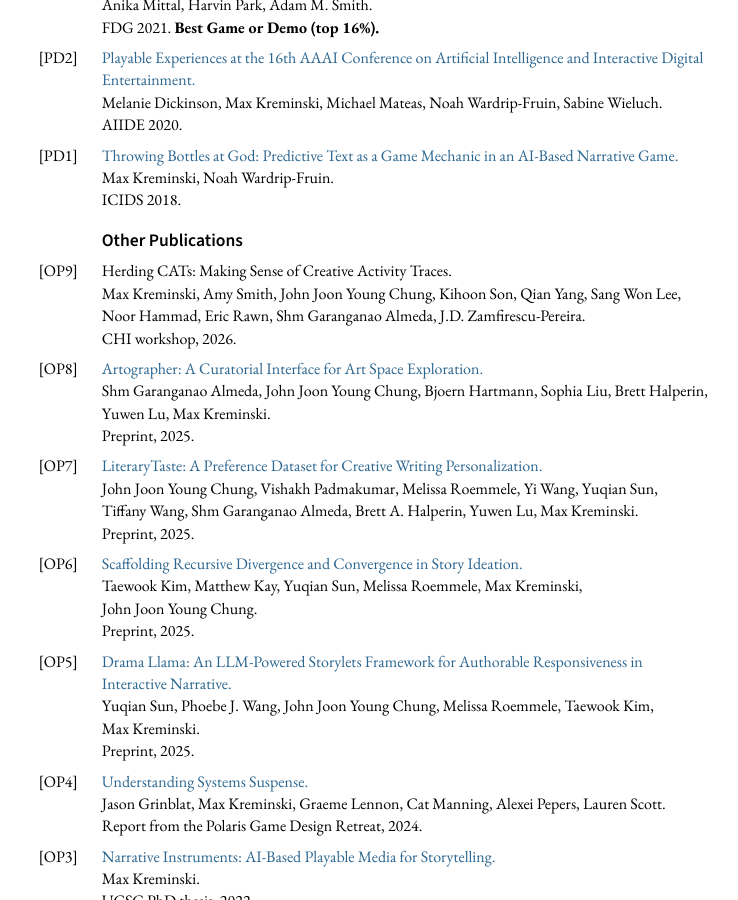
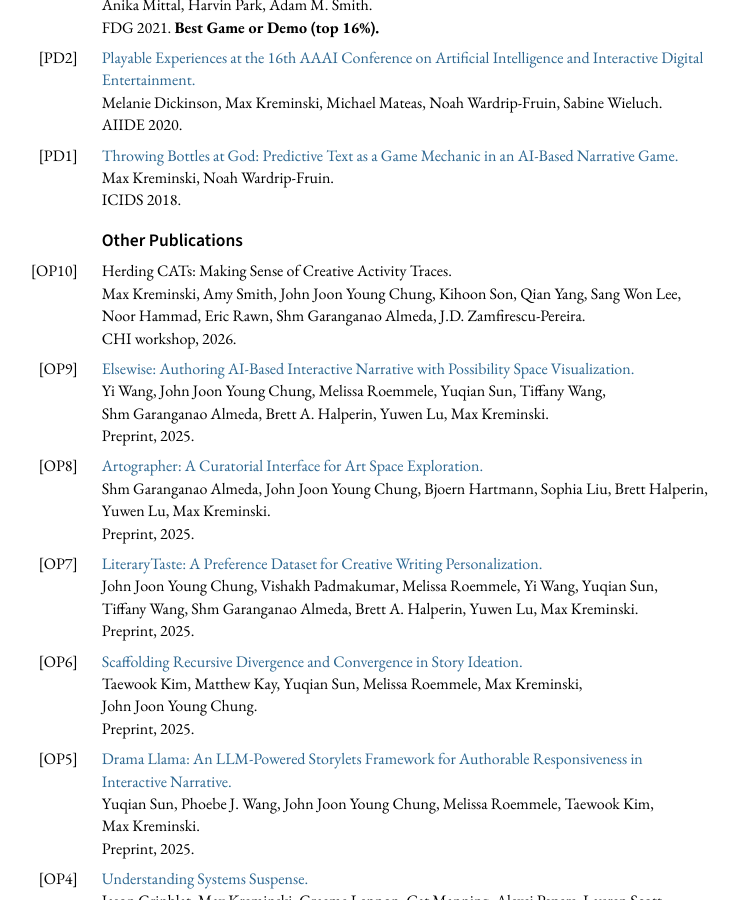
Before and after one commit to mkremins/mkremins.github.io, a Jekyll site: the page built from cv/index.html, in a window 1280 px wide and 900 px high, scrolled down 7160 px. Shown: the whole window, without its empty margins (281-1019 px from the left). Built offline with Jekyll 4.4.1, drawn with Linux system fonts in a browser that asks for light colours.

Commit message:
Add Elsewise preprint

```diff
--- a/_data/publications.json
+++ b/_data/publications.json
@@ -16,6 +16,14 @@
   "year": "2026",
   "venue": "CHI workshop",
   "venue_long": "Extended Abstracts of the CHI Conference on Human Factors in Computing Systems",
+  "pubtype": "other",
+},
+{
+  "title": "Elsewise: Authoring AI-Based Interactive Narrative with Possibility Space Visualization",
+  "url": "https://arxiv.org/abs/2601.15295",
+  "authors": ["Yi Wang", "John Joon Young Chung", "Melissa Roemmele", "Yuqian Sun", "Tiffany Wang", "Shm Garanganao Almeda", "Brett A. Halperin", "Yuwen Lu", "Max Kreminski"],
+  "year": "2025",
+  "venue": "Preprint",
   "pubtype": "other",
 },
 {
```
